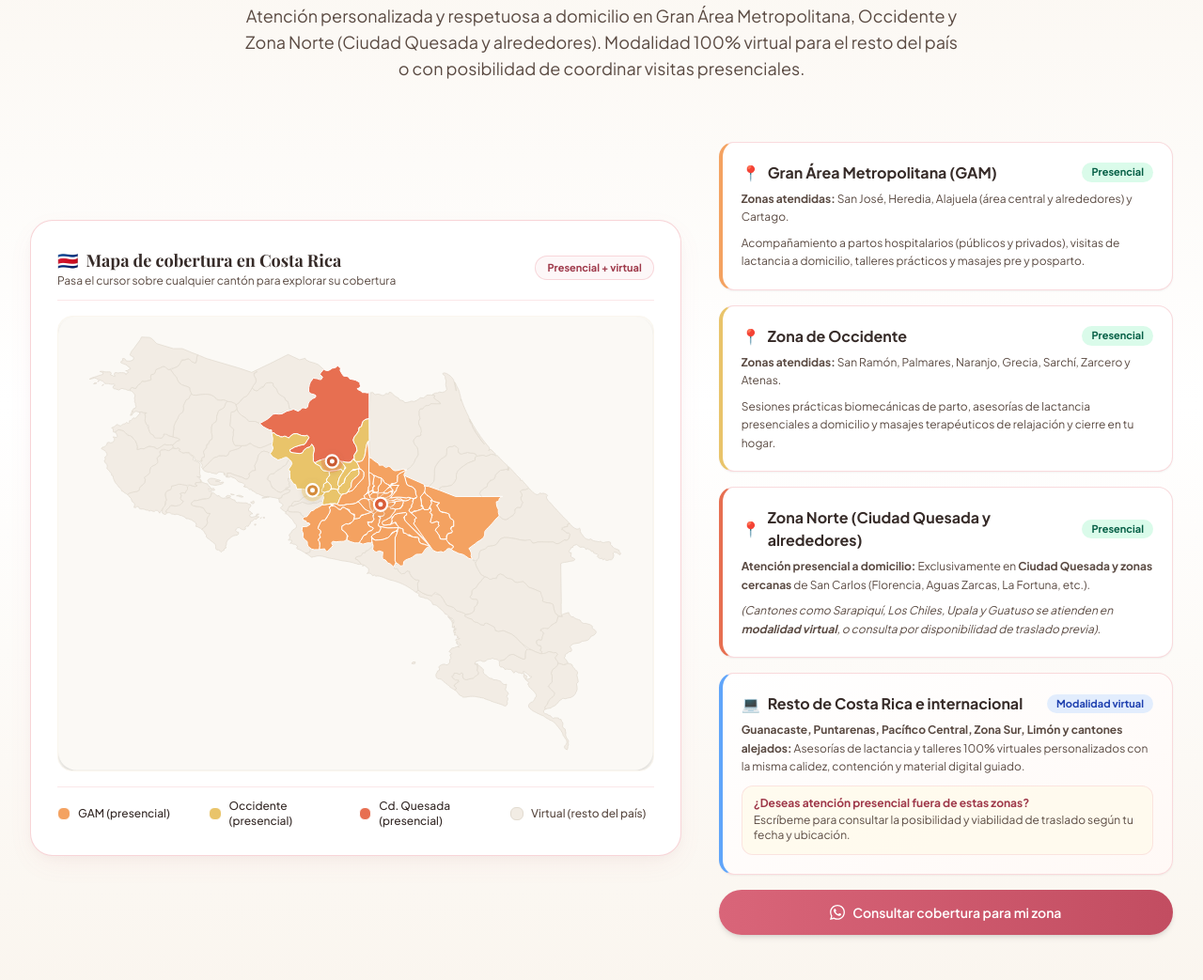
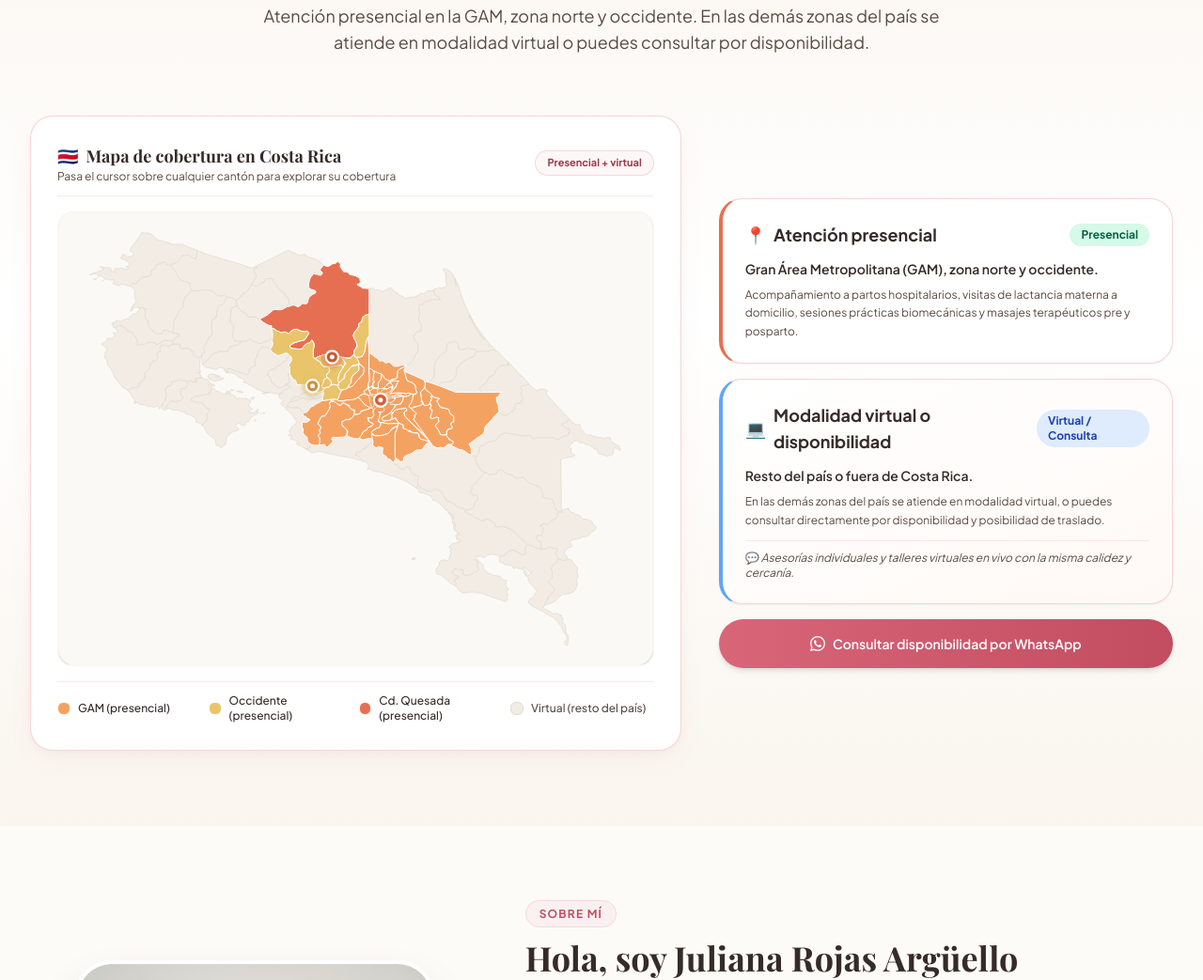
Before and after one commit to julirojasarg/amarte-maternidad, a website: page 1-Sitio-Web-Amarte/index.html in a window 1280 px wide. Shown: the part 3863-4906 px from the top of the page at 94% size. Drawn offline with nearby package versions, Linux system fonts and the light colour scheme; a web font is replaced by a local one.

Commit message:
Simplificar tarjetas de cobertura: atencion presencial en GAM, zona norte y occidente; demas virtual o consultar disponibilidad

```diff
--- a/1-Sitio-Web-Amarte/index.html
+++ b/1-Sitio-Web-Amarte/index.html
@@ -672,7 +672,7 @@
           Acompañamiento presencial y virtual en Costa Rica
         </h2>
         <p class="text-warm-800 text-base sm:text-lg">
-          Atención personalizada y respetuosa a domicilio en Gran Área Metropolitana, Occidente y Zona Norte (Ciudad Quesada y alrededores). Modalidad 100% virtual para el resto del país o con posibilidad de coordinar visitas presenciales.
+          Atención presencial en la GAM, zona norte y occidente. En las demás zonas del país se atiende en modalidad virtual o puedes consultar por disponibilidad.
         </p>
       </div>
 
@@ -796,88 +796,54 @@
         <!-- Zones Details List (Col 2: 5 cols) -->
         <div class="lg:col-span-5 space-y-4">
 
-          <!-- Card 1: GAM -->
-          <div class="bg-white rounded-2xl p-5 border-l-4 border-l-[#F4A261] border border-brand-200/60 shadow-sm hover:shadow-md transition-shadow">
-            <div class="flex items-center justify-between mb-1.5">
-              <h4 class="font-bold text-warm-900 text-base flex items-center gap-2">
-                <span>📍</span> Gran Área Metropolitana (GAM)
+          <!-- Card Presencial: GAM, Zona Norte y Occidente -->
+          <div class="bg-white rounded-3xl p-6 border-l-4 border-l-[#E76F51] border border-brand-200/70 shadow-sm hover:shadow-md transition-shadow">
+            <div class="flex items-center justify-between mb-3">
+              <h4 class="font-bold text-warm-900 text-lg flex items-center gap-2">
+                <span>📍</span> Atención presencial
               </h4>
-              <span class="text-[11px] font-bold text-emerald-800 bg-emerald-100/80 px-2.5 py-0.5 rounded-full">
+              <span class="text-xs font-bold text-emerald-800 bg-emerald-100/90 px-3 py-1 rounded-full">
                 Presencial
               </span>
             </div>
-            <p class="text-xs text-warm-800 leading-relaxed mb-2">
-              <strong>Zonas atendidas:</strong> San José, Heredia, Alajuela (área central y alrededores) y Cartago.
+            <p class="text-sm text-warm-900 font-semibold mb-2">
+              Gran Área Metropolitana (GAM), zona norte y occidente.
             </p>
             <p class="text-xs text-warm-800 leading-relaxed">
-              Acompañamiento a partos hospitalarios (públicos y privados), visitas de lactancia a domicilio, talleres prácticos y masajes pre y posparto.
+              Acompañamiento a partos hospitalarios, visitas de lactancia materna a domicilio, sesiones prácticas biomecánicas y masajes terapéuticos pre y posparto.
             </p>
           </div>
 
-          <!-- Card 2: Zona Occidente -->
-          <div class="bg-white rounded-2xl p-5 border-l-4 border-l-[#E9C46A] border border-brand-200/60 shadow-sm hover:shadow-md transition-shadow">
-            <div class="flex items-center justify-between mb-1.5">
-              <h4 class="font-bold text-warm-900 text-base flex items-center gap-2">
-                <span>📍</span> Zona de Occidente
+          <!-- Card Virtual: Resto del país o consultar disponibilidad -->
+          <div class="bg-gradient-to-br from-white to-[#FFF9F6] rounded-3xl p-6 border-l-4 border-l-blue-400 border border-brand-200/70 shadow-sm hover:shadow-md transition-shadow">
+            <div class="flex items-center justify-between mb-3">
+              <h4 class="font-bold text-warm-900 text-lg flex items-center gap-2">
+                <span>💻</span> Modalidad virtual o disponibilidad
               </h4>
-              <span class="text-[11px] font-bold text-emerald-800 bg-emerald-100/80 px-2.5 py-0.5 rounded-full">
-                Presencial
+              <span class="text-xs font-bold text-blue-800 bg-blue-100/90 px-3 py-1 rounded-full">
+                Virtual / Consulta
               </span>
             </div>
-            <p class="text-xs text-warm-800 leading-relaxed mb-2">
-              <strong>Zonas atendidas:</strong> San Ramón, Palmares, Naranjo, Grecia, Sarchí, Zarcero y Atenas.
+            <p class="text-sm text-warm-900 font-semibold mb-2">
+              Resto del país o fuera de Costa Rica.
             </p>
-            <p class="text-xs text-warm-800 leading-relaxed">
-              Sesiones prácticas biomecánicas de parto, asesorías de lactancia presenciales a domicilio y masajes terapéuticos de relajación y cierre en tu hogar.
+            <p class="text-xs text-warm-800 leading-relaxed mb-3">
+              En las demás zonas del país se atiende en modalidad virtual, o puedes consultar directamente por disponibilidad y posibilidad de traslado.
             </p>
-          </div>
-
-          <!-- Card 3: Zona Norte (Ciudad Quesada y alrededores) -->
-          <div class="bg-white rounded-2xl p-5 border-l-4 border-l-[#E76F51] border border-brand-200/60 shadow-sm hover:shadow-md transition-shadow">
-            <div class="flex items-center justify-between mb-1.5">
-              <h4 class="font-bold text-warm-900 text-base flex items-center gap-2">
-                <span>📍</span> Zona Norte (Ciudad Quesada y alrededores)
-              </h4>
-              <span class="text-[11px] font-bold text-emerald-800 bg-emerald-100/80 px-2.5 py-0.5 rounded-full">
-                Presencial
-              </span>
-            </div>
-            <p class="text-xs text-warm-800 leading-relaxed mb-2">
-              <strong>Atención presencial a domicilio:</strong> Exclusivamente en <strong>Ciudad Quesada y zonas cercanas</strong> de San Carlos (Florencia, Aguas Zarcas, La Fortuna, etc.).
-            </p>
-            <p class="text-xs text-warm-800 leading-relaxed">
-              <em>(Cantones como Sarapiquí, Los Chiles, Upala y Guatuso se atienden en <strong>modalidad virtual</strong>, o consulta por disponibilidad de traslado previa).</em>
-            </p>
-          </div>
-
-          <!-- Card 4: Resto del País & Consulta -->
-          <div class="bg-gradient-to-br from-white to-[#FFF9F6] rounded-2xl p-5 border-l-4 border-l-blue-400 border border-brand-200/60 shadow-sm">
-            <div class="flex items-center justify-between mb-1.5">
-              <h4 class="font-bold text-warm-900 text-base flex items-center gap-2">
-                <span>💻</span> Resto de Costa Rica e internacional
-              </h4>
-              <span class="text-[11px] font-bold text-blue-800 bg-blue-100/80 px-2.5 py-0.5 rounded-full">
-                Modalidad virtual
-              </span>
-            </div>
-            <p class="text-xs text-warm-800 leading-relaxed mb-2">
-              <strong>Guanacaste, Puntarenas, Pacífico Central, Zona Sur, Limón y cantones alejados:</strong> Asesorías de lactancia y talleres 100% virtuales personalizados con la misma calidez, contención y material digital guiado.
-            </p>
-            <div class="mt-2.5 pt-2.5 border-t border-brand-200/40 bg-amber-50/80 p-3 rounded-xl border border-amber-200/60 text-xs text-warm-900">
-              <span class="font-bold text-brand-700">¿Deseas atención presencial fuera de estas zonas?</span>
-              <p class="mt-0.5 text-warm-800">Escríbeme para consultar la posibilidad y viabilidad de traslado según tu fecha y ubicación.</p>
+            <div class="pt-2.5 border-t border-brand-200/40 text-xs text-warm-800">
+              💬 <em>Asesorías individuales y talleres virtuales en vivo con la misma calidez y cercanía.</em>
             </div>
           </div>
 
           <!-- CTA WhatsApp Button -->
           <a
-            href="https://wa.me/50685522806?text=¡Hola%20Juli!%20💕🌸%20Quisiera%20consultar%20sobre%20la%20cobertura%20de%20tus%20servicios%20presenciales%20o%20virtuales%20para%20mi%20zona%20(vivo%20en...)"
+            href="https://wa.me/50685522806?text=¡Hola%20Juli!%20💕🌸%20Quisiera%20consultar%20sobre%20la%20disponibilidad%20de%20tus%20servicios%20presenciales%20o%20virtuales%20para%20mi%20zona."
             target="_blank"
             rel="noopener noreferrer"
-            class="w-full py-3.5 px-5 rounded-full bg-gradient-to-r from-brand-500 to-brand-600 hover:from-brand-600 hover:to-brand-700 text-white font-semibold text-sm transition-all text-center cursor-pointer shadow-md flex items-center justify-center gap-2 active:scale-95"
+            class="w-full py-4 px-5 rounded-full bg-gradient-to-r from-brand-500 to-brand-600 hover:from-brand-600 hover:to-brand-700 text-white font-semibold text-sm transition-all text-center cursor-pointer shadow-md flex items-center justify-center gap-2 active:scale-95"
           >
             <svg class="w-4 h-4 fill-current" viewBox="0 0 24 24"><path d="M.057 24l1.687-6.163c-1.041-1.804-1.588-3.849-1.587-5.946.003-6.556 5.338-11.891 11.893-11.891 3.181.001 6.167 1.24 8.413 3.488 2.245 2.248 3.481 5.236 3.48 8.414-.003 6.557-5.338 11.892-11.893 11.892-1.99-.001-3.951-.5-5.688-1.448l-6.305 1.654zm6.597-3.807c1.676.995 3.276 1.591 5.392 1.592 5.448 0 9.886-4.434 9.889-9.885.002-5.462-4.415-9.89-9.881-9.892-5.452 0-9.887 4.434-9.889 9.884-.001 2.225.651 3.891 1.746 5.634l-.999 3.648 3.742-.981zm11.387-5.464c-.074-.124-.272-.198-.57-.347-.297-.149-1.758-.868-2.031-.967-.272-.099-.47-.149-.669.149-.198.297-.768.967-.941 1.165-.173.198-.347.223-.644.074-.297-.149-1.255-.462-2.39-1.475-.883-.788-1.48-1.761-1.653-2.059-.173-.297-.018-.458.13-.606.134-.133.297-.347.446-.521.151-.172.2-.296.3-.495.099-.198.05-.372-.025-.521-.075-.148-.669-1.611-.916-2.206-.242-.579-.487-.501-.669-.51l-.57-.01c-.198 0-.52.074-.792.372s-1.04 1.016-1.04 2.479 1.065 2.876 1.213 3.074c.149.198 2.095 3.2 5.076 4.487.709.306 1.263.489 1.694.626.712.226 1.36.194 1.872.118.571-.085 1.758-.719 2.006-1.413.248-.695.248-1.29.173-1.414z"/></svg>
-            <span>Consultar cobertura para mi zona</span>
+            <span>Consultar disponibilidad por WhatsApp</span>
           </a>
 
         </div>
```
Also changed, not shown: index.html (+26 -60 lines).
